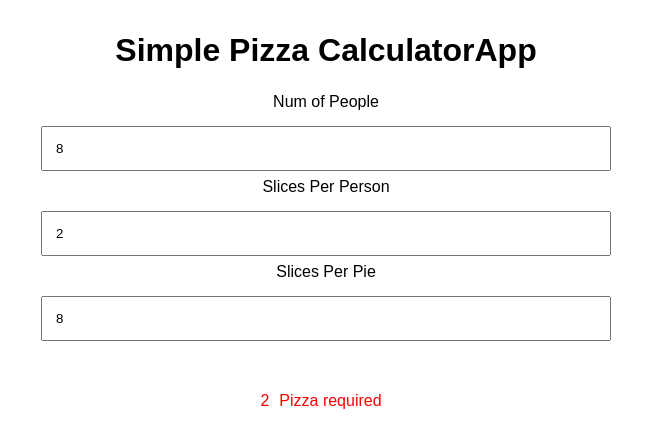
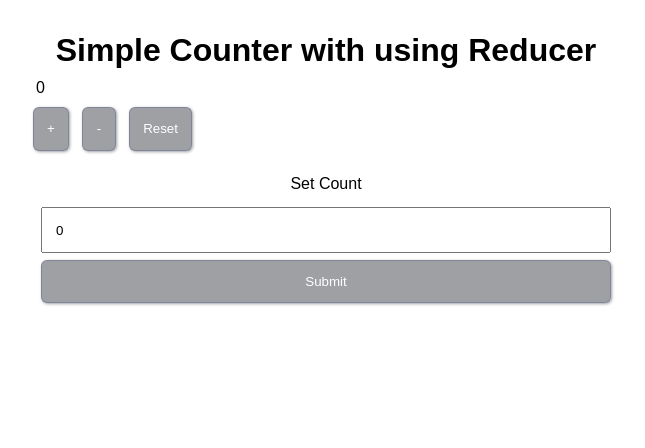
Before and after one commit to ipeke94/react-ts-test, a React (Create React App) app in the folder mreact-ts/: page / in a window 1280 px wide. Shown: the top 448 px of the page, without its empty margins (314-959 px from the left). Built offline with nearby package versions, Linux system fonts and the light colour scheme.

Commit message:
Added simpleCounnterReducer component

```diff
--- a/mreact-ts/src/App.tsx
+++ b/mreact-ts/src/App.tsx
@@ -11,7 +11,8 @@ import * as React from "react";
 // import Facts from "./components/Facts";
 // import {FactType, fetchFacts} from "./components/Fact";
 // import Application from "./components/Application";
-import CalculatorApp from "./components/CalculatorApp";
+// import CalculatorApp from "./components/CalculatorApp";
+import SimpleReducer from "./components/SimpleReducer";
 
 
 // export type NameTagProps = {
@@ -57,7 +58,8 @@ import CalculatorApp from "./components/CalculatorApp";
 
 
 const App = () => {
-    return (<CalculatorApp/>)
+    return (<SimpleReducer/>)
+    // return (<CalculatorApp/>)
 
     // return (<Application/>)
 
--- /dev/null
+++ b/mreact-ts/src/components/SimpleReducer.tsx
@@ -0,0 +1,64 @@
+import * as  React from 'react';
+
+type simpleState = {
+    count: number
+}
+
+type simpleAction = {
+    type: "INCREMENT" | "DECREMENT" | "RESET" | "SET",
+    payload?: number
+}
+
+const initialState: simpleState = {
+    count: 0
+}
+
+const reducer = (state: simpleState, action:simpleAction) => {
+    if(action.type === "INCREMENT") {
+        return {count : state.count +1}
+    }
+    if(action.type === "DECREMENT") {
+        return {count : state.count -1}
+    }
+    if(action.type === "RESET") {
+        return {count : 0}
+    }
+    if(action.type === "SET") {
+        return {count : action.payload || 0}
+    }
+    return state;
+}
+
+
+const SimpleReducer = () => {
+
+    const [state, dispatch] = React.useReducer(reducer, initialState);
+
+    const increment = () => dispatch({type: 'INCREMENT'});
+    const decrement = () => dispatch({type: 'DECREMENT'});
+    const reset = () => dispatch({type: 'RESET'});
+    const set = (value:number) => dispatch({type: 'SET', payload:value});
+
+    return (
+        <main className="counter-container" style={{color: "black", backgroundColor:"white" }}>
+            <h1>Simple Counter with using Reducer</h1>
+            <p className="counter" style={{padding: "10px"}}>{state.count}</p>
+            <section className="control-buttons">
+                <button className="increment" onClick={increment}>+</button>
+                <button className="decrement" onClick={decrement}>-</button>
+                <button className="reset" onClick={reset}>Reset</button>
+            </section>
+            <section className="control-buttons">
+            <form onSubmit={()=>{}}>
+                <label htmlFor="set-to" className="">
+                    Set Count
+                </label>
+                <input id="set-to" type="number" onChange={(e) => set(+e.target.value)} value={state.count}/>
+                <input type="submit"/>
+            </form>
+        </section>
+        </main>
+      )
+    }
+
+export default SimpleReducer;
```
